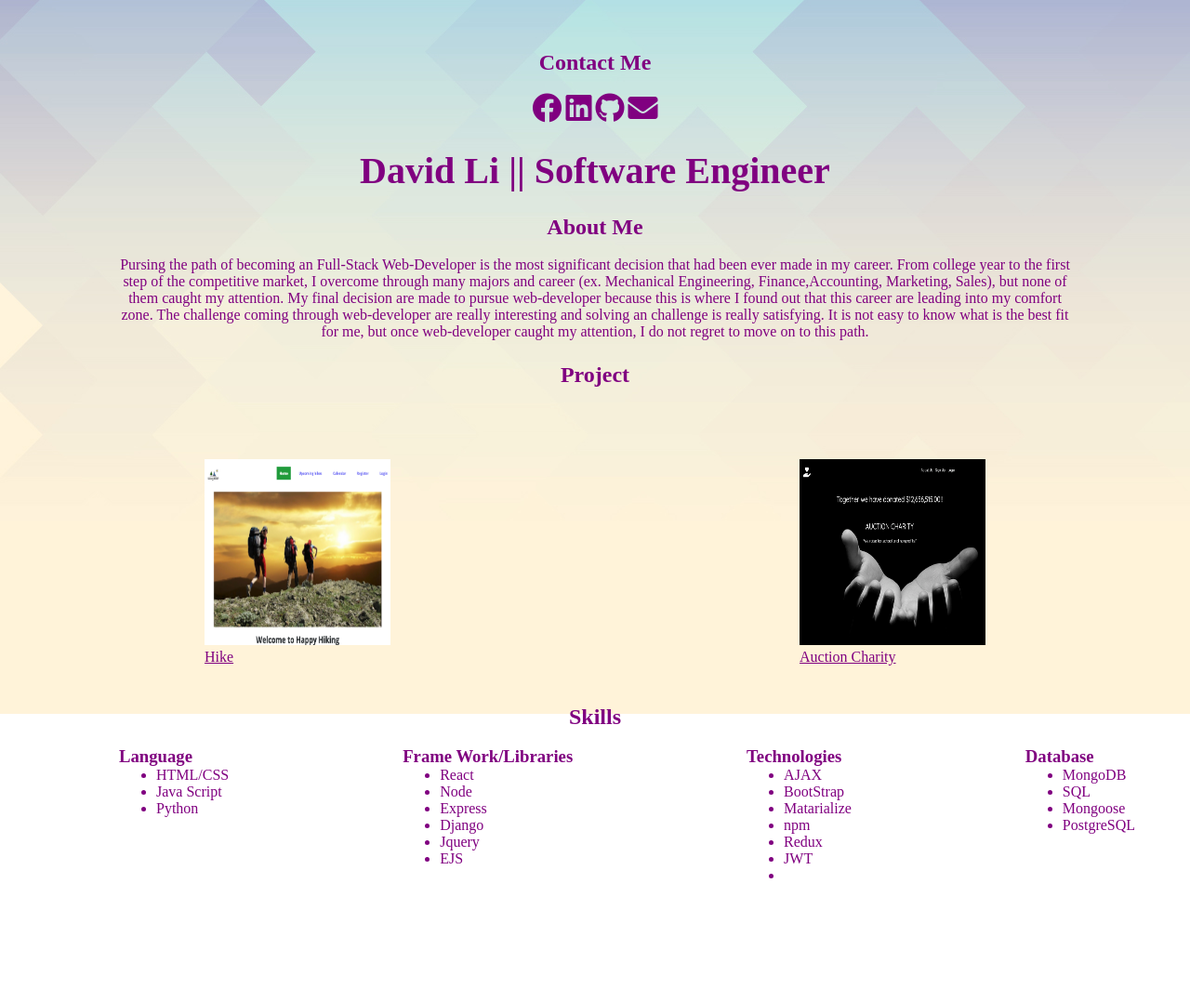
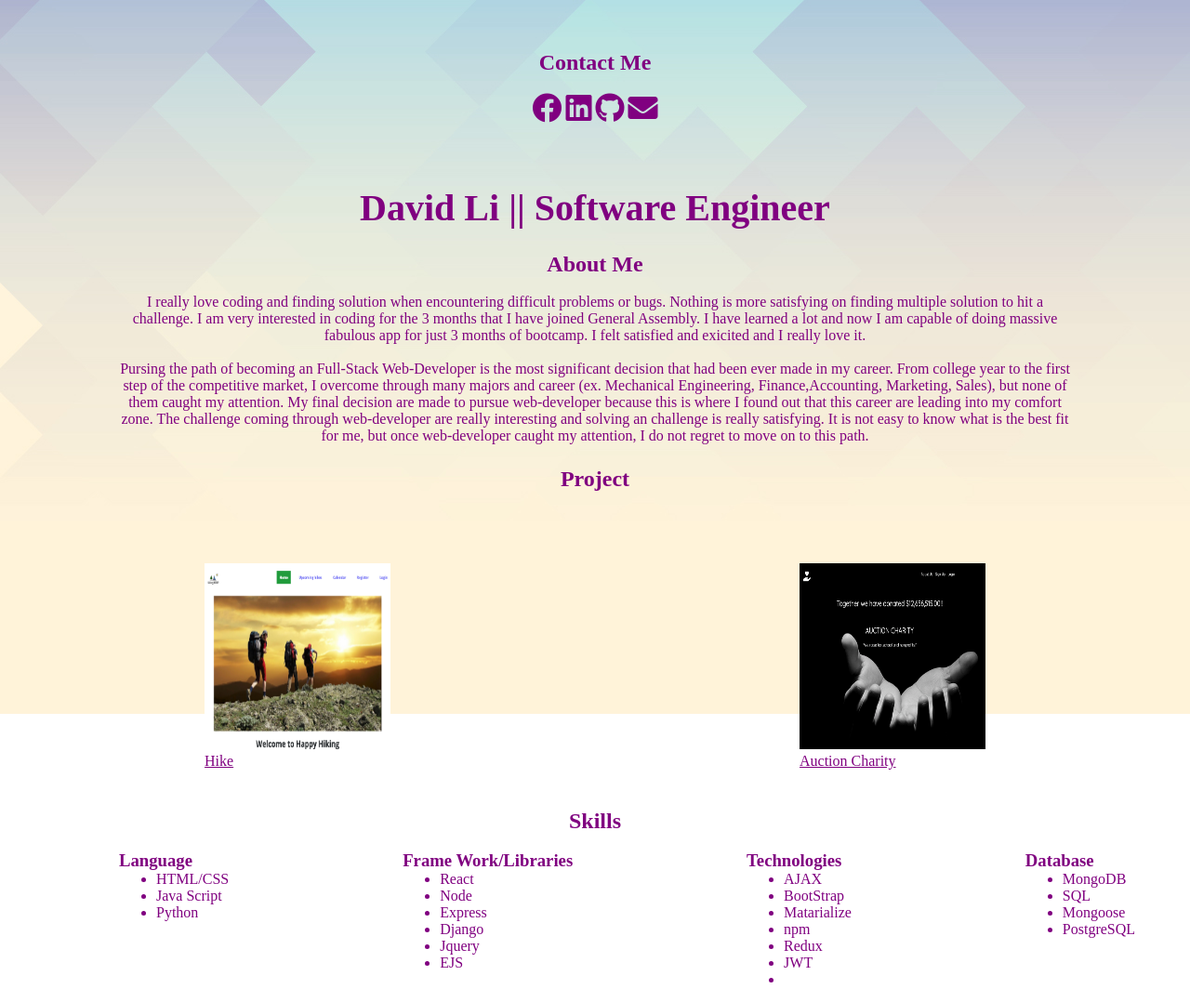
Before and after one commit to dli24/myprof, a plain HTML site: page index.html in a window 1280 px wide. Shown: the top 1078 px of the page at 93% size. Drawn offline with Linux system fonts and the light colour scheme.

Commit message:
add some about me

```diff
--- a/css/portfolio.css
+++ b/css/portfolio.css
@@ -10,7 +10,7 @@ h1{
     color: purple;
 }
 .myname{
-    height: 20vh;
+    height: 25vh;
 }
 .myname h2{
     text-align: center;
--- a/index.html
+++ b/index.html
@@ -29,6 +29,11 @@
 		<div class="aboutme">
 			<h2>About Me</h2>
 			<br />
+			<p>I really love coding and finding solution when encountering difficult problems or bugs. Nothing is
+				more satisfying on finding multiple solution to hit a challenge. I am very interested in coding for the 3 months
+				that I have joined General Assembly. I have learned a lot and now I am capable of doing massive fabulous app for
+				just 3 months of bootcamp. I felt satisfied and exicited and I really love it.
+			</p><br />
 			<p>Pursing the path of becoming an Full-Stack Web-Developer is the most significant decision that had been
 				ever made in my career. From college year to the first step of the competitive market, I overcome
 				through many majors and career (ex. Mechanical Engineering, Finance,Accounting, Marketing, Sales), but
```
Lines whose indentation alone changed are shown as unchanged.
